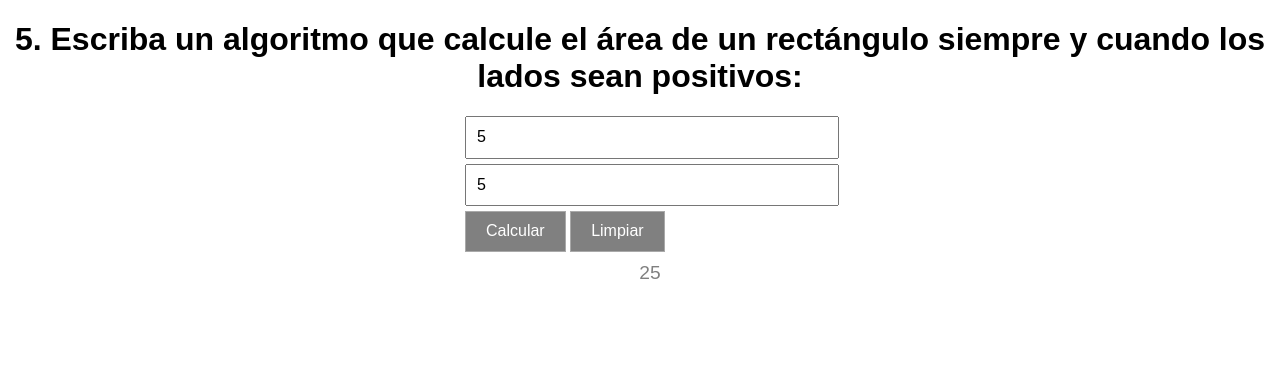
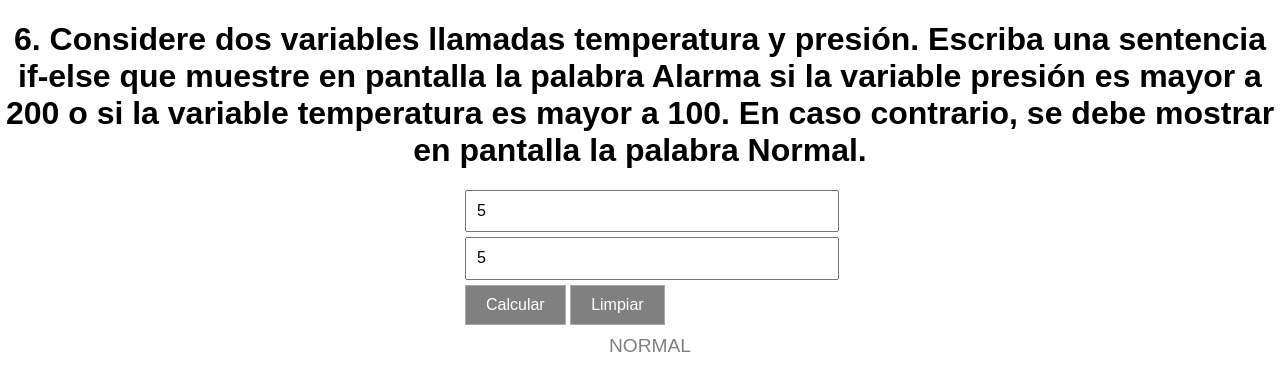
Before and after one commit to edorojas93/GUIA_2_PHYTON_JS, a plain HTML site: page index.html in a window 1280 px wide. Both pictures are taken after typing "5", "5" into the empty fields and a click on the button "Calcular". Drawn offline with Linux system fonts and the light colour scheme.

Commit message:
punto_06

```diff
--- a/index.html
+++ b/index.html
@@ -7,21 +7,24 @@
     <meta name="viewport" content="width=device-width, initial-scale=1.0">
     <link rel="stylesheet" href="normalize.css">
     <link rel="stylesheet" href="style.css">
-    <title>Ejercicios 05</title>
+    <title>Ejercicio 06</title>
 </head>
 
 <body>
-    <h1>5. Escriba un algoritmo que calcule el área de un rectángulo siempre y cuando los lados sean positivos:</h1>
+    <h1>6. Considere dos variables llamadas temperatura y presión. Escriba una sentencia if-else que muestre
+        en pantalla la palabra Alarma si la variable presión es mayor a 200 o si la variable temperatura es
+        mayor a 100. En caso contrario, se debe mostrar en pantalla la palabra Normal.</h1>
         <div class="contenedor">
             <div class="variables">
                 <form id="guia2">
-                    <input id="lado1" type="number" placeholder="Ingrese el valor del lado 1" autofocus required>
-                    <input id="lado2" type="number" placeholder="Ingrese el valor del lado 2" required>
+                    <input id="temperatura" type="number" placeholder="Ingrese el valor de la temperatura" autofocus required>
+                    <input id="presion" type="number" placeholder="Ingrese el valor de la presión" required>
                     <div class="operaciones">
                         <button id="calcular" type="submit">Calcular</button>
                         <button id="limpiar" type="reset">Limpiar</button>
                     </div>
                     <div class="resultado" id="resultado"></div>
+                    <div class="alarma" id="alarma"></div>
                 </form>
             </div>
         </div>
--- a/main.js
+++ b/main.js
@@ -1,29 +1,33 @@
-function calc(lado1,lado2){
-    let area = lado1 * lado2;
-    return area;
+function calc(temperatura,presion){
+    let alerta = temperatura * temperatura;
+    return alerta;
 }
 
 addEventListener("DOMContentLoaded", (e) => {
     let calcular = document.querySelector("#guia2");
     calcular.addEventListener("submit", (e) => {
         e.preventDefault();
-        let lado1 = document.querySelector("#lado1").value;
-        let lado2 = document.querySelector("#lado2").value;
-        if(lado1 < 0 || lado2 < 0){
-            alert("Los lados deben ser positivos");
-
+        document.querySelector("#alarma").style.display = 'none';
+        document.querySelector("#resultado").innerHTML="";
+        document.querySelector("#alarma").innerHTML="";
+        let temperatura = document.querySelector("#temperatura").value;
+        let presion = document.querySelector("#presion").value;
+        if(temperatura > 100){
+            document.querySelector("#alarma").style.display = 'block';
+            document.querySelector("#alarma").innerHTML="ALARMA: TEMPERATURA MUY ALTA";
+        } else if(presion > 200){
+            document.querySelector("#alarma").style.display = 'block';
+            document.querySelector("#alarma").innerHTML="ALARMA: TEMPERATURA MUY ALTA";
         } else {
-            let resultado = calc(lado1,lado2)
-            document.querySelector("#resultado").innerHTML = resultado;
+            document.querySelector("#resultado").innerHTML = "NORMAL";
         }
     })
 })
 
 function limpiar(){
     document.querySelector("#guia2").reset();
-    document.querySelector("#mayor").innerHTML="";
-    document.querySelector("#menor").innerHTML="";
-    document.querySelector("#iguales").innerHTML="";
+    document.querySelector("#resultado").innerHTML="";
+    document.querySelector("#alarma").style.display = 'none';
 }
 
 addEventListener('reset', limpiar);
```
Also changed, not shown: style.css (line endings or trailing spaces).
